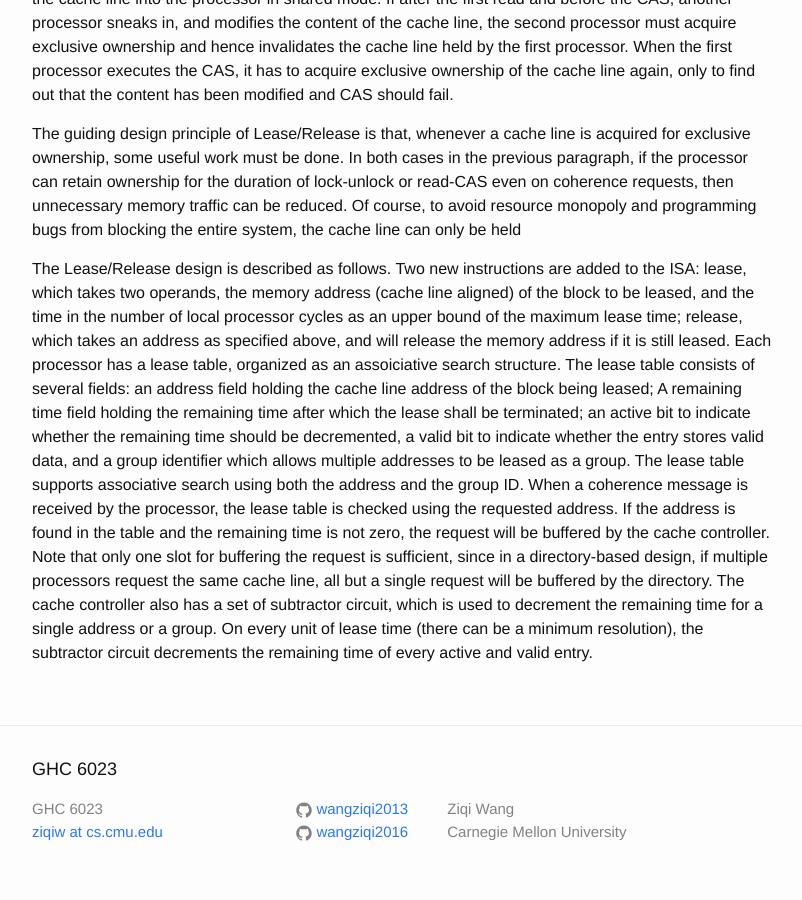
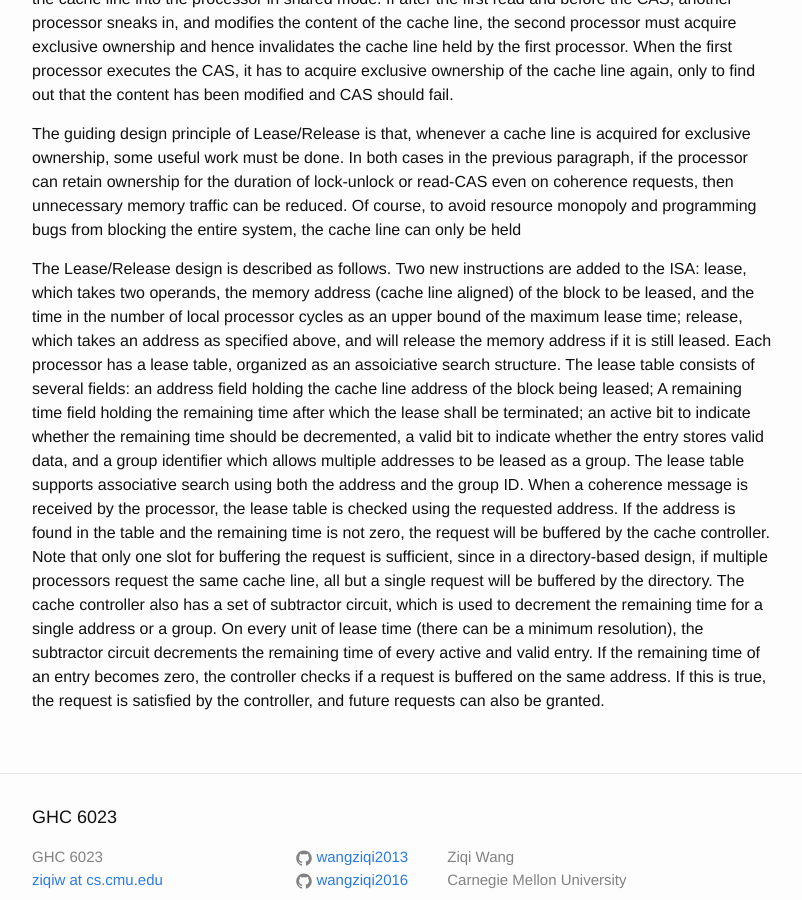
Before and after one commit to wangziqi2013/wangziqi2013.github.io, a Jekyll site: the page built from _posts/2019-01-11-lease-release.markdown, in a window 1280 px wide and 900 px high, scrolled down 745 px. Shown: the whole window, without its empty margins (238-1040 px from the left). Built offline with Jekyll 4.4.1, drawn with Linux system fonts in a browser that asks for light colours.

Commit message:
Finish lease table

```diff
--- a/_posts/2019-01-11-lease-release.markdown
+++ b/_posts/2019-01-11-lease-release.markdown
@@ -46,4 +46,6 @@ cache controller. Note that only one slot for buffering the request is sufficien
 multiple processors request the same cache line, all but a single request will be buffered by the directory. The cache
 controller also has a set of subtractor circuit, which is used to decrement the remaining time for a single address or a
 group. On every unit of lease time (there can be a minimum resolution), the subtractor circuit decrements the remaining
-time of every active and valid entry.
+time of every active and valid entry. If the remaining time of an entry becomes zero, the controller checks if a request
+is buffered on the same address. If this is true, the request is satisfied by the controller, and future requests can
+also be granted.
```
